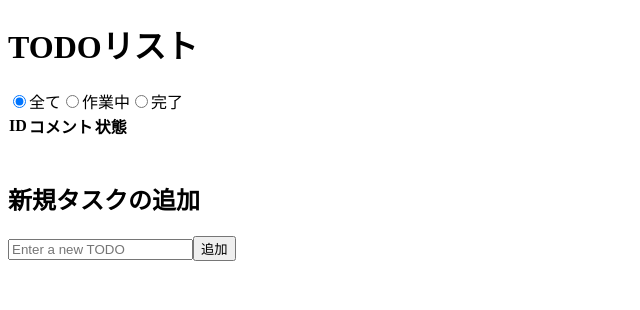
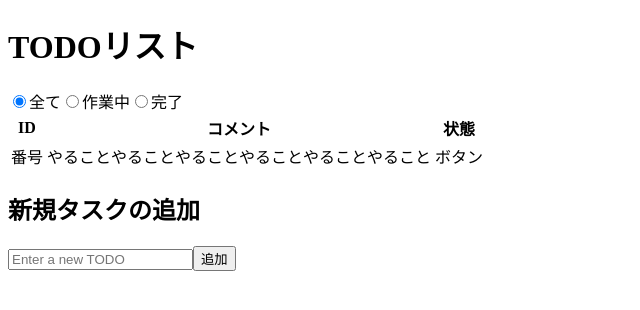
Before and after one commit to kitou88C39/react_kadai_1, a React (Create React App) app: page / in a window 1280 px wide. Shown: the top 310 px of the page, without its empty margins (0-640 px from the left). Built offline with nearby package versions, Linux system fonts and the light colour scheme.

Commit message:
課題①　質問2回目

```diff
--- a/src/App.js
+++ b/src/App.js
@@ -35,6 +35,7 @@ function App() {
         </label>
       </form>
 
+      <table>
         <thead>
           <tr>
             <th>ID</th>
@@ -42,13 +43,15 @@ function App() {
             <th>状態</th>
           </tr>
         </thead>
-      <tbody id="list">
+        <tbody>
           <tr>
-          <td></td>
+            <td>番号</td>
+            <td>やることやることやることやることやることやること</td>
+            <td>ボタン</td>
           </tr>
         </tbody>
+      </table>
 
-      <table>
       <div>
         <ol>
           {incompleteTodos.map((todo) => {
@@ -62,7 +65,7 @@ function App() {
           })}
         </ol>
       </div>
-      </table>
+
       <div>
         <h2>新規タスクの追加</h2>
         <input placeholder="Enter a new TODO" value={inputTodo} onChange={onChangeInputTodo} />
```
Lines whose indentation alone changed are shown as unchanged.
